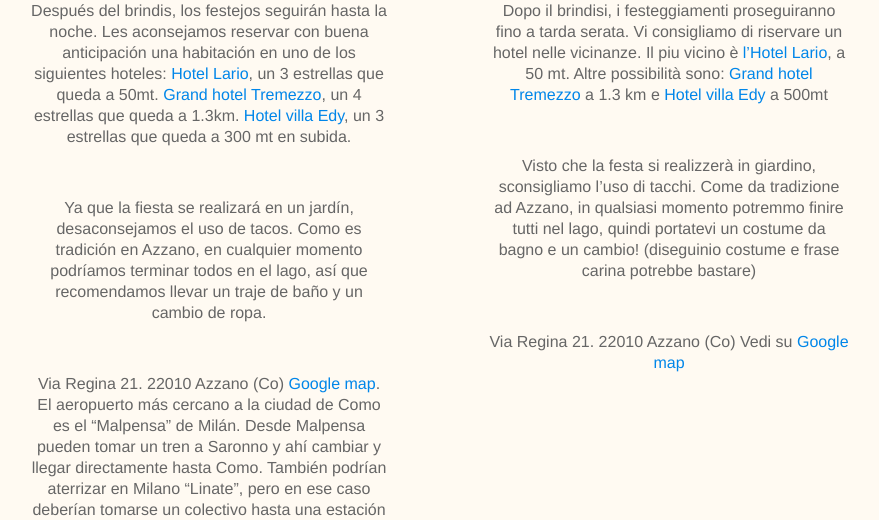
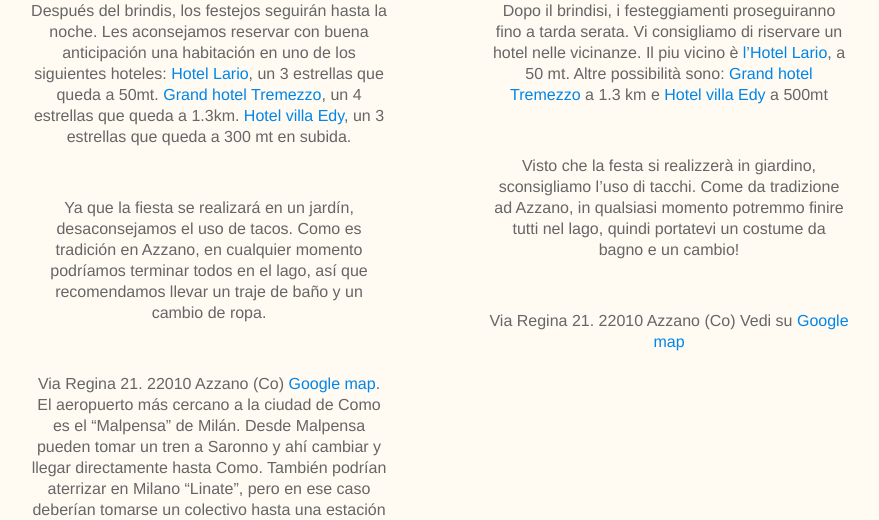
Before and after one commit to letmecraft/mer, a PHP site: page /views/index.php in a window 1280 px wide. Shown: the part 1150-1670 px from the top of the page, without its empty margins (201-1080 px from the left). Run offline with PHP 8.4, Linux system fonts and the light colour scheme; some libraries are stand-ins or nearby versions.

Commit message:
Fix copies

```diff
--- a/web/views/index.php
+++ b/web/views/index.php
@@ -89,7 +89,7 @@
                 </h3>
 
                 <p>Visto che la festa si realizzerà in giardino, sconsigliamo l’uso di tacchi.
-                Come da tradizione ad Azzano, in qualsiasi momento potremmo finire tutti nel lago, quindi portatevi un costume da bagno e un cambio! (diseguinio costume e frase carina potrebbe bastare)</p>
+                Come da tradizione ad Azzano, in qualsiasi momento potremmo finire tutti nel lago, quindi portatevi un costume da bagno e un cambio!</p>
 
                 <h3>
                     <?php echo file_get_contents("images/compas.svg") ?>
```
